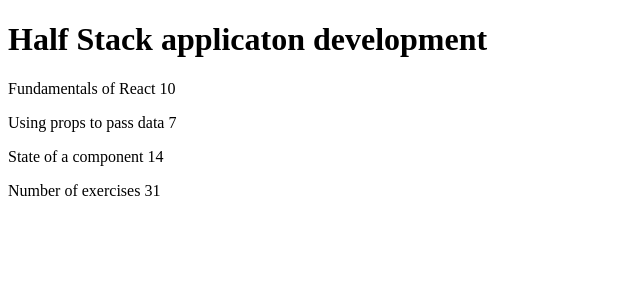
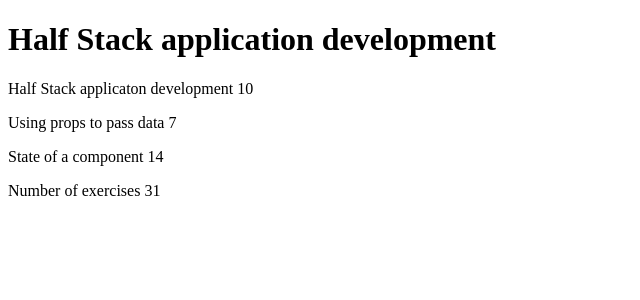
Before and after one commit to Mousow2023/fullstackopen, a React (Vite) app in the folder part1/courseinfo/: page / in a window 1280 px wide. Shown: the top 300 px of the page, without its empty margins (0-640 px from the left). Built offline with nearby package versions, Linux system fonts and the light colour scheme.

Commit message:
Complete 1.3 : courseinfo, étape 3

```diff
--- a/part1/courseinfo/src/App.jsx
+++ b/part1/courseinfo/src/App.jsx
@@ -29,21 +29,27 @@ const Total = (props) => {
 }
 
 const App = () => {
-  const course = 'Half Stack applicaton development'
-  const part1 = 'Fundamentals of React'
-  const exercises1 = 10
-  const part2 = 'Using props to pass data'
-  const exercises2 = 7
-  const part3 = 'State of a component'
-  const exercises3 = 14
+  const course = 'Half Stack application development'
+  const part1 = {
+    name: 'Half Stack applicaton development',
+    exercises: 10
+  }
+  const part2= {
+    name: 'Using props to pass data',
+    exercises: 7
+  }
+  const part3 = {
+    name: 'State of a component',
+    exercises: 14
+  }
 
   return (
     <div>
       <Header course={course} />
-      <Content part1={part1} exercises1={exercises1}
-        part2={part2} exercises2={exercises2}
-        part3={part3} exercises3={exercises3}/>
-      <Total exs1={exercises1} exs2={exercises2} exs3={exercises3}/>
+      <Content part1={part1.name} exercises1={part1.exercises}
+        part2={part2.name} exercises2={part2.exercises}
+        part3={part3.name} exercises3={part3.exercises}/>
+      <Total exs1={part1.exercises} exs2={part2.exercises} exs3={part3.exercises}/>
     </div>
   )
 }
```
